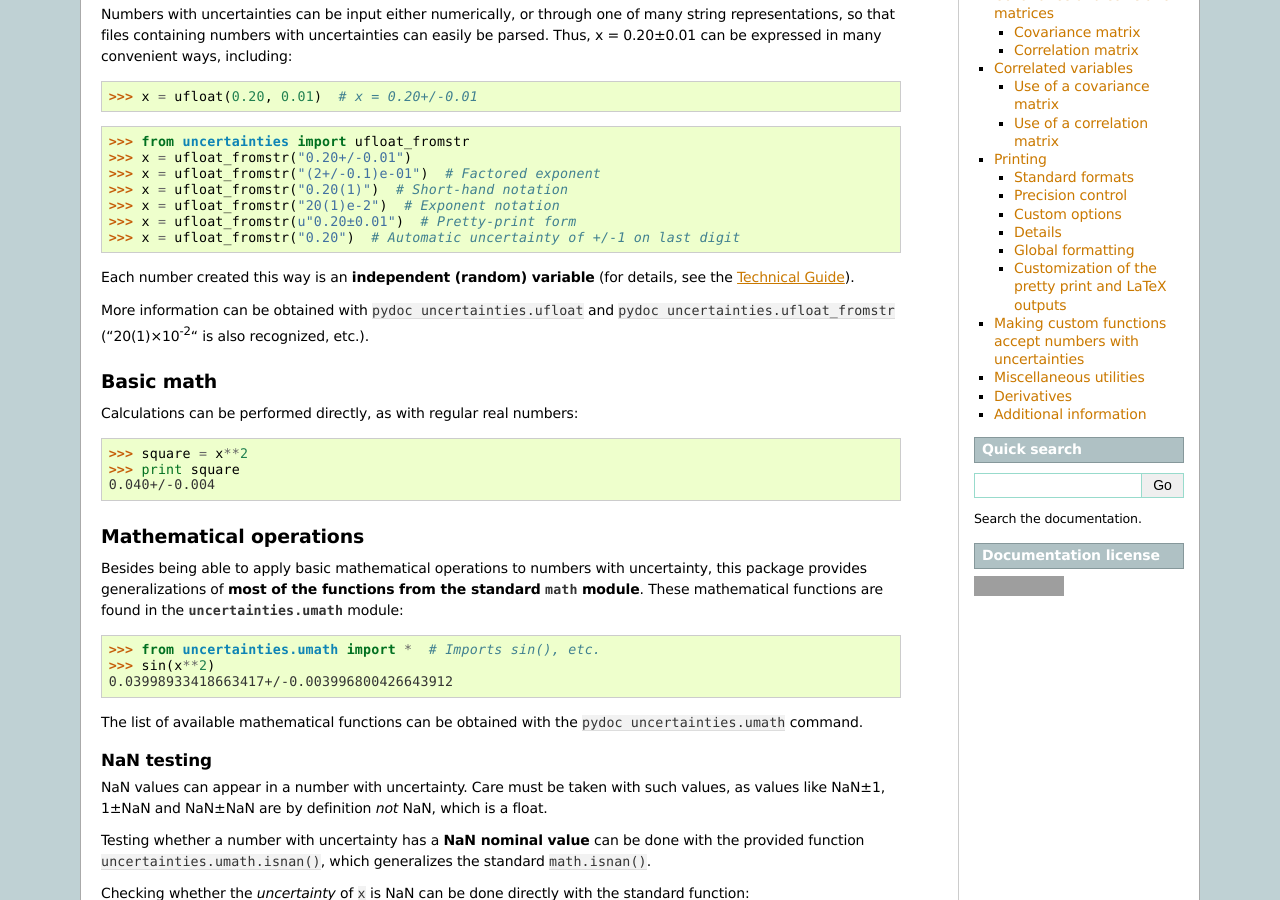
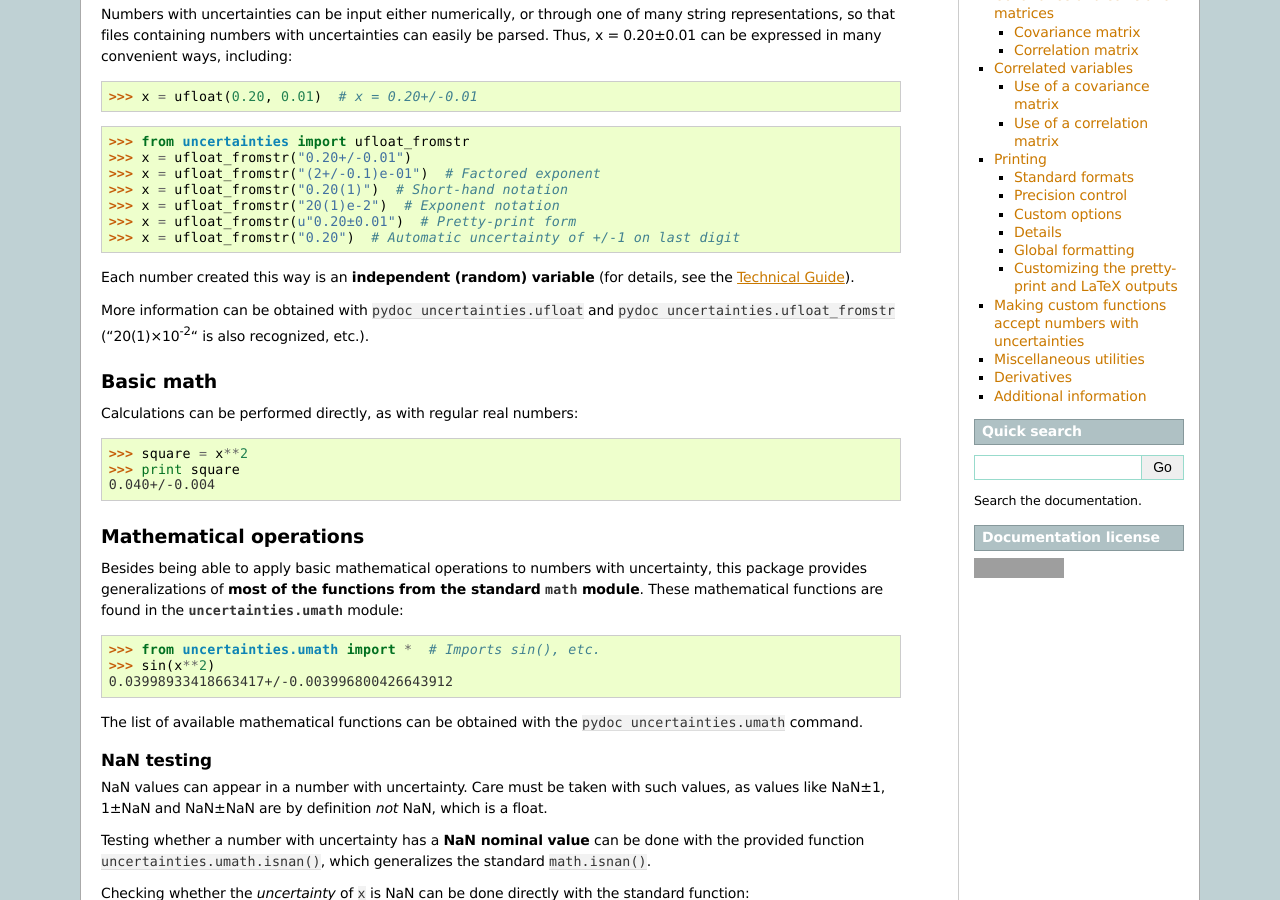
Before and after one commit to lmfit/uncertainties, a Sphinx documentation site: the page built from doc/user_guide.rst, in a window 1280 px wide and 900 px high, scrolled down 805 px. Built offline with Sphinx 7.4.7, drawn with Linux system fonts in a browser that asks for light colours; pages that are not in the unit, such as notebooks, are missing from menus; the version number is read from the project's files by our own code; some of the changed text lies outside the part shown; grey boxes are pictures that could not be loaded.

Commit message:
Shorter title.

```diff
--- a/doc/user_guide.rst
+++ b/doc/user_guide.rst
@@ -592,8 +592,8 @@
 prints with the shorthand notation: ``Result = 0.20(1)``.
 
 
-Customization of the pretty print and LaTeX outputs
----------------------------------------------------
+Customizing the pretty-print and LaTeX outputs
+----------------------------------------------
 
 The pretty print and LaTeX outputs themselves can be customized.
 
```
